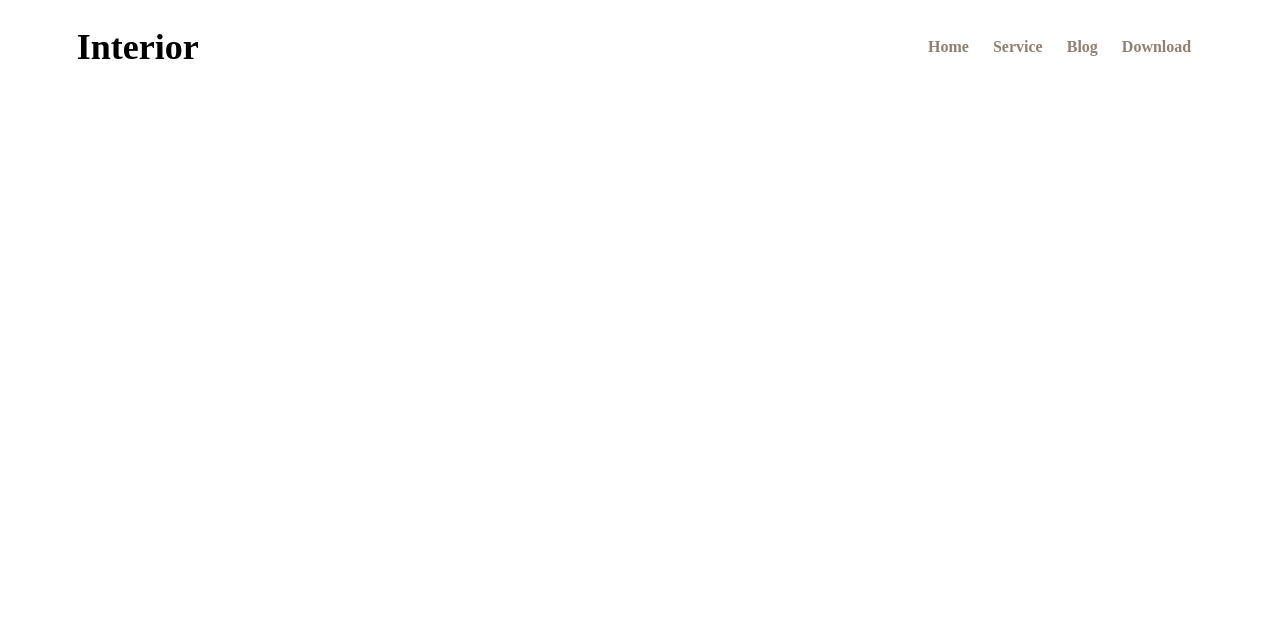
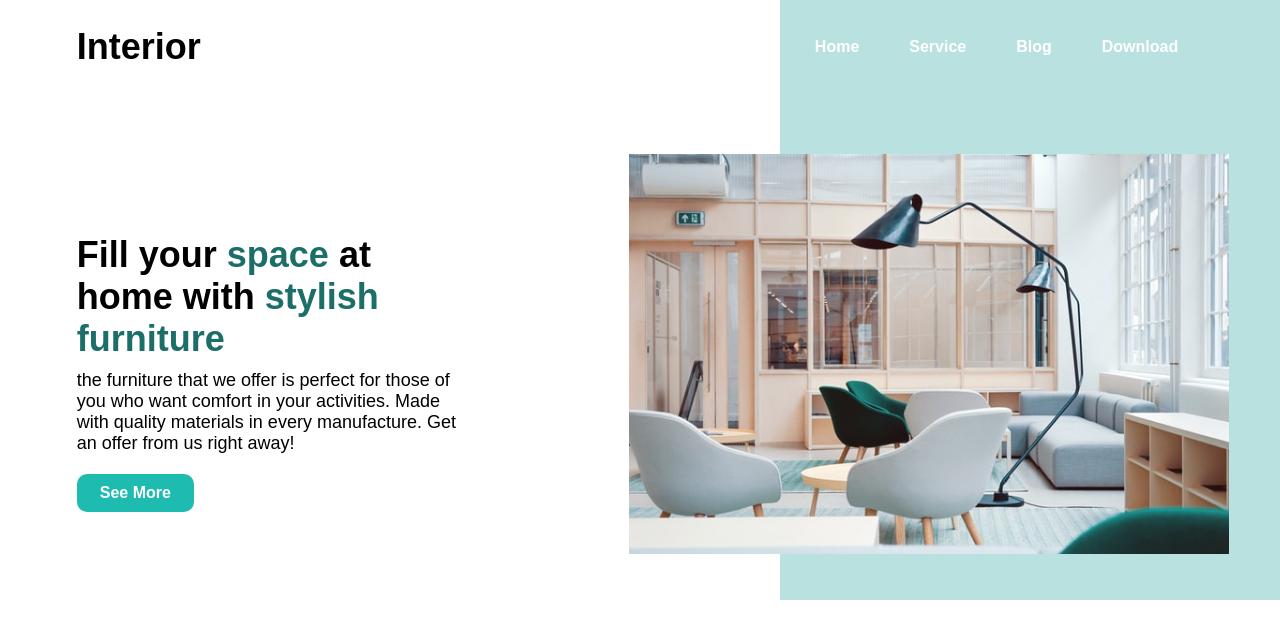
Before and after one commit to suryaharahap/htmlcss-progate-c10, a plain HTML site: page index.html in a window 1280 px wide. Drawn offline with Linux system fonts and the light colour scheme.

Commit message:
add main top-wrapper

```diff
--- a/index.html
+++ b/index.html
@@ -9,6 +9,7 @@
   </head>
   <body>
     <div class="header">
+      <div class="shadow-brown"></div>
       <nav>
         <div class="header-logo">Interior</div>
         <div class="header-list">
@@ -18,10 +19,22 @@
             <li><a href="#">Blog</a></li>
             <li><a href="#">Download</a></li>
           </ul>
+
         </div>
       </nav>
     </div>
-    <div class="main"></div>
+    <div class="main">
+      <div class="top-wrapper">
+        <div class="top-left">
+          <h1>Fill your <span class="txt-top-left">space</span> at home with <span class="txt-top-left">stylish furniture</span></h1>
+          <p>the furniture that we offer is perfect for those of you who want comfort in your activities. Made with quality materials in every manufacture. Get an offer from us right away!</p>
+          <a href="#">See More</a>
+        </div>
+        <div class="top-right">
+          <img src="top-wrapper.jpg" alt="" />
+        </div>
+      </div>
+    </div>
     <div class="footer"></div>
   </body>
 </html>
--- a/stylesheet.css
+++ b/stylesheet.css
@@ -4,7 +4,7 @@
 }
 
 body {
-  font-family: "Avenir Next";
+  font-family: "Avenir Next",sans-serif;
 }
 
 /* Header */
@@ -27,12 +27,12 @@ li {
 
 .header-list li {
   font-weight: 600;
-  padding: 8px 12px;
+  padding: 8px 25px;
 }
 
 .header-list a {
   text-decoration: none;
-  color: #938071;
+  color: #fff;
 }
 
 nav {
@@ -43,3 +43,61 @@ nav {
 }
 
 /* Main */
+.top-wrapper {
+  padding: 5% 6%;
+}
+
+.top-left {
+  width: 35%;
+  float: left;
+  margin-top: 80px;
+}
+
+.top-left h1 {
+  font-size: 36px;
+  font-weight: bold;
+}
+
+.txt-top-left {
+  color: #1C6E69;
+  font-weight: bold;
+}
+
+.top-left p {
+  margin-top: 10px;
+  font-size: 18px;
+}
+
+.top-left a {
+  display: inline-block;
+  margin-top: 20px;
+  background-color: #1dbbb0;
+  padding: 10px 23px;
+  text-decoration: none;
+  border-radius: 10px;
+  color: #fff;
+  font-weight: 600;
+}
+
+.top-left a:hover {
+  transition: all 0.5s;
+  background-color: #9BD6D2;
+}
+
+.top-right {
+  width: 51%;
+  float: right;
+}
+
+.top-right img {
+  width: 600px;
+}
+
+.shadow-brown {
+  background-color: #B8E1DF;
+  height: 600px;
+  width: 500px;
+  position: absolute;
+  right: 0;
+  z-index: -10;
+}
```
Also changed, not shown: top-wrapper.jpg (added).
